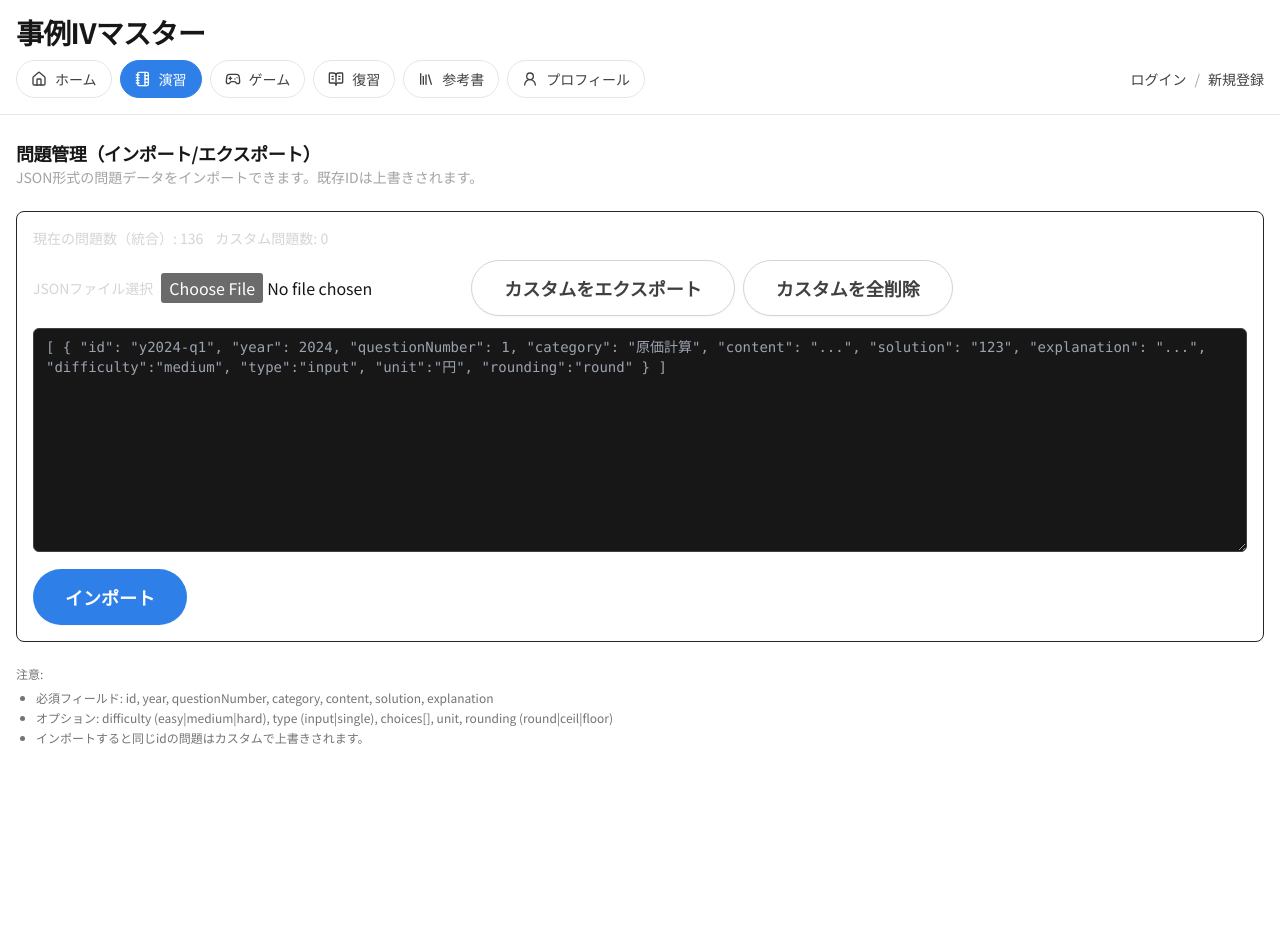
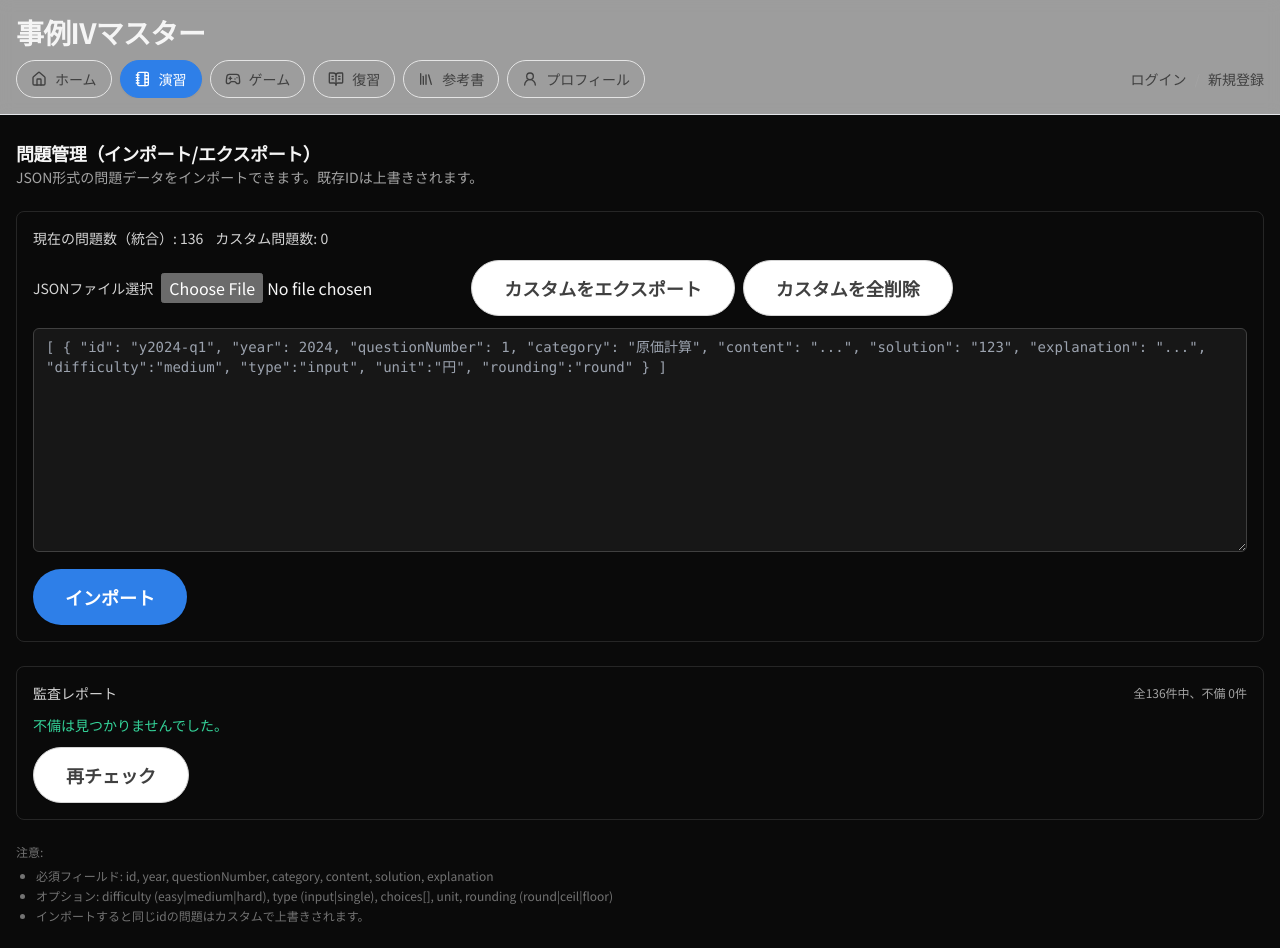
Before and after one commit to machapillo/jirei4-dojo, a Next.js app: page /practice/manage in a window 1280 px wide. Before the commit the page ends 800 px from the top, so only its background shows below. Built offline with nearby package versions, Linux system fonts and the light colour scheme.

Commit message:
UI polish: route transitions, unified chart tooltip, correct-answer effects, dark mode tweaks; add question audit tool

```diff
--- a/app/game/page.tsx
+++ b/app/game/page.tsx
@@ -13,6 +13,33 @@ import {
   Legend,
   CartesianGrid,
 } from "recharts";
+
+type TooltipProps = {
+  active?: boolean;
+  payload?: any[];
+  label?: string;
+};
+
+function CustomTooltip({ active, payload, label }: TooltipProps) {
+  if (!active || !payload || !payload.length) return null;
+  const count = payload.find((p) => p.dataKey === "count")?.value;
+  const rate = payload.find((p) => p.dataKey === "rate")?.value;
+  return (
+    <div className="rounded-lg border bg-white px-3 py-2 text-xs shadow-sm dark:border-neutral-700 dark:bg-neutral-900/95 dark:text-neutral-100">
+      <div className="font-medium text-neutral-700 dark:text-neutral-200 mb-1">{label}</div>
+      <div className="space-y-0.5">
+        <div className="flex items-center justify-between gap-6">
+          <span className="text-neutral-500 dark:text-neutral-400">回答数</span>
+          <span className="font-semibold text-neutral-800 dark:text-neutral-100">{count ?? 0}</span>
+        </div>
+        <div className="flex items-center justify-between gap-6">
+          <span className="text-neutral-500 dark:text-neutral-400">正答率</span>
+          <span className="font-semibold text-emerald-600 dark:text-emerald-400">{typeof rate === "number" ? `${rate}%` : "0%"}</span>
+        </div>
+      </div>
+    </div>
+  );
+}
 
 export default function GamePage() {
   const uid = useUserStore((s: UserState) => s.uid);
@@ -156,7 +183,7 @@ export default function GamePage() {
                 <XAxis dataKey="day" stroke="#9ca3af" tickLine={false} axisLine={{ stroke: "#e5e7eb" }} />
                 <YAxis yAxisId="left" stroke="#9ca3af" tickLine={false} axisLine={{ stroke: "#e5e7eb" }} allowDecimals={false} />
                 <YAxis yAxisId="right" orientation="right" stroke="#9ca3af" tickFormatter={(v) => `${v}%`} tickLine={false} axisLine={{ stroke: "#e5e7eb" }} domain={[0, 100]} />
-                <Tooltip contentStyle={{ background: "#ffffff", border: "1px solid #e5e7eb", color: "#111827" }} formatter={(v: any, n: any) => (n === "rate" ? [`${v}%`, "正答率"] : [v, "回答数"]) } />
+                <Tooltip content={<CustomTooltip />} cursor={{ fill: "#f1f5f9", opacity: 0.5 }} wrapperStyle={{ outline: "none" }} />
                 <Legend wrapperStyle={{ color: "#6b7280" }} />
                 <Bar yAxisId="left" dataKey="count" name="回答数" fill="#3b82f6" radius={[4, 4, 0, 0]} />
                 <Line yAxisId="right" type="monotone" dataKey="rate" name="正答率" stroke="#16a34a" strokeWidth={2} dot={{ r: 2 }} />
--- a/app/globals.css
+++ b/app/globals.css
@@ -15,6 +15,11 @@ body,
 
 body {
   @apply bg-white text-neutral-900 text-[15px] sm:text-base antialiased;
+}
+
+/* Dark mode base */
+.dark body {
+  @apply bg-neutral-950 text-neutral-100;
 }
 
 .container { @apply mx-auto px-4 max-w-7xl; }
@@ -62,13 +67,51 @@ a { @apply text-brand-blue hover:opacity-90; }
     background-color: rgba(255, 255, 255, 0.82);
     backdrop-filter: saturate(150%) blur(10px);
   }
+  .dark .glass {
+    background-color: rgba(17, 24, 39, 0.6); /* slate-900 ~80% */
+    backdrop-filter: saturate(140%) blur(10px);
+  }
 
   /* Press/touch feedback */
   .pressable { transition: transform 120ms ease, box-shadow 120ms ease; }
   .pressable:active { transform: scale(0.98); }
+
+  /* Pop animation utility for correct/incorrect emphasis */
+  .animate-pop { animation: pop-in 240ms cubic-bezier(0.2, 0.8, 0.2, 1); }
+
+  /* Sparkle effect for subtle celebration */
+  .sparkles {
+    position: absolute;
+    inset: 0;
+    pointer-events: none;
+  }
+  .sparkles::before,
+  .sparkles::after {
+    content: "";
+    position: absolute;
+    width: 6px;
+    height: 6px;
+    border-radius: 9999px;
+    background: radial-gradient(circle, rgba(16,185,129,0.9), rgba(16,185,129,0) 70%);
+    animation: sparkle-burst 700ms ease-out forwards;
+  }
+  .sparkles::before { top: 10%; left: 14%; }
+  .sparkles::after { bottom: 18%; right: 12%; animation-delay: 80ms; }
 }
 
 @keyframes skeleton-shimmer {
   0% { transform: translateX(-40%); }
   100% { transform: translateX(40%); }
 }
+
+@keyframes pop-in {
+  0% { transform: scale(0.98); opacity: 0.0; }
+  60% { transform: scale(1.02); opacity: 1; }
+  100% { transform: scale(1); }
+}
+
+@keyframes sparkle-burst {
+  0% { transform: translate(0, 0) scale(0.6); opacity: 0; }
+  30% { opacity: 1; }
+  100% { transform: translate(10px, -14px) scale(1.2); opacity: 0; }
+}
--- a/app/layout.tsx
+++ b/app/layout.tsx
@@ -3,6 +3,7 @@ import "./globals.css";
 import { ThemeProvider } from "@/components/providers/theme-provider";
 import { Nav } from "@/components/nav";
 import { Noto_Sans_JP } from "next/font/google";
+import { RouteTransition } from "@/components/route-transition";
 
 export const metadata: Metadata = {
   title: "事例IVマスター",
@@ -25,7 +26,9 @@ export default function RootLayout({ children }: { children: React.ReactNode })
             </div>
           </header>
           <main className="container py-6">
-            {children}
+            <RouteTransition>
+              {children}
+            </RouteTransition>
           </main>
         </ThemeProvider>
       </body>
--- a/app/practice/manage/page.tsx
+++ b/app/practice/manage/page.tsx
@@ -9,11 +9,13 @@ export default function PracticeManagePage() {
   const [okMsg, setOkMsg] = useState<string | null>(null);
   const [mergedCount, setMergedCount] = useState(0);
   const [customCount, setCustomCount] = useState(0);
+  const [audit, setAudit] = useState<{ total: number; issues: string[] }>({ total: 0, issues: [] });
 
   useEffect(() => {
     (async () => {
       const all = await getQuestions();
       setMergedCount(all.length);
+      setAudit(runAudit(all));
       const raw = typeof window !== "undefined" ? localStorage.getItem("customQuestions") : null;
       if (raw) {
         try {
@@ -43,6 +45,42 @@ export default function PracticeManagePage() {
       setError(`JSONの解析に失敗しました: ${e?.message || e}`);
     }
   };
+
+  function runAudit(all: Question[]) {
+    const issues: string[] = [];
+    const idSet = new Set<string>();
+    for (const q of all) {
+      // Required fields
+      if (!q.id || typeof q.year !== "number" || typeof q.questionNumber !== "number" || !q.category || !q.content || !q.solution || !q.explanation) {
+        issues.push(`[${q.id || "(no id)"}] 必須フィールドの欠落があります`);
+      }
+      // Duplicate id
+      if (q.id) {
+        if (idSet.has(q.id)) issues.push(`[${q.id}] 重複IDが見つかりました`);
+        idSet.add(q.id);
+      }
+      // Single-choice must contain solution in choices
+      if (q.type === "single") {
+        if (!q.choices || !q.choices.length) {
+          issues.push(`[${q.id}] 単一選択ですがchoicesが空です`);
+        } else if (!q.choices.some((c) => normalize(c) === normalize(String(q.solution)))) {
+          issues.push(`[${q.id}] 単一選択の選択肢にsolutionが含まれていません`);
+        }
+      }
+      // Rounding sanity: numeric solution should be number if rounding specified
+      if (q.rounding) {
+        const num = Number(normalize(String(q.solution)));
+        if (Number.isNaN(num)) {
+          issues.push(`[${q.id}] rounding指定がありますがsolutionが数値に変換できません`);
+        }
+      }
+    }
+    return { total: all.length, issues };
+  }
+
+  function normalize(v: string) {
+    return (v || "").toString().replace(/[\,\s]/g, "").trim();
+  }
 
   const onClear = () => {
     clearCustomQuestions();
@@ -96,6 +134,28 @@ export default function PracticeManagePage() {
         {error && <div className="text-red-400 text-sm">{error}</div>}
       </div>
 
+      <div className="rounded-lg border border-neutral-800 p-4 space-y-3">
+        <div className="flex items-center justify-between">
+          <div className="text-sm text-neutral-300">監査レポート</div>
+          <div className="text-xs text-neutral-400">全{audit.total}件中、不備 {audit.issues.length}件</div>
+        </div>
+        {!audit.issues.length ? (
+          <div className="text-emerald-400 text-sm">不備は見つかりませんでした。</div>
+        ) : (
+          <ul className="list-disc pl-5 space-y-1 text-sm text-red-300 max-h-60 overflow-auto">
+            {audit.issues.map((m, i) => (
+              <li key={i}>{m}</li>
+            ))}
+          </ul>
+        )}
+        <div>
+          <Button variant="outline" onClick={async () => {
+            const all = await getQuestions();
+            setAudit(runAudit(all));
+          }}>再チェック</Button>
+        </div>
+      </div>
+
       <div className="text-xs text-neutral-500 space-y-2">
         <p>注意:</p>
         <ul className="list-disc pl-5 space-y-1">
--- a/components/practice/qa.tsx
+++ b/components/practice/qa.tsx
@@ -39,7 +39,7 @@ export function PracticeQA({ question, answer, setAnswer, checked, needsReview,
   return (
     <div className="grid gap-6 md:grid-cols-2">
       <div className="space-y-5">
-        <div className={`rounded-xl border p-6 shadow-sm transition-colors ${checked ? (isCorrect ? "border-emerald-300 bg-emerald-50 animate-pop" : "border-rose-300 bg-rose-50 animate-pop") : "border-neutral-200 bg-white"}`}>
+        <div className={`relative rounded-xl border p-6 shadow-sm transition-colors ${checked ? (isCorrect ? "border-emerald-300 bg-emerald-50 animate-pop" : "border-rose-300 bg-rose-50 animate-pop") : "border-neutral-200 bg-white"}`}>
           <div className="text-sm sm:text-base text-neutral-600 mb-3 flex flex-col gap-1 sm:flex-row sm:items-center sm:justify-between">
             <span>
               {question.year}年 第{question.questionNumber}問 / {question.category}
@@ -48,6 +48,7 @@ export function PracticeQA({ question, answer, setAnswer, checked, needsReview,
             {metaRight ? <span className="text-neutral-500">{metaRight}</span> : null}
           </div>
           <p className="text-neutral-900 whitespace-pre-wrap leading-relaxed text-base sm:text-lg">{question.content}</p>
+          {checked && isCorrect ? <div className="sparkles" aria-hidden="true" /> : null}
         </div>
 
         <div className="rounded-xl border border-neutral-200 bg-white p-5 space-y-4 shadow-sm">
--- /dev/null
+++ b/components/route-transition.tsx
@@ -0,0 +1,21 @@
+"use client";
+import { usePathname } from "next/navigation";
+import { AnimatePresence, motion } from "framer-motion";
+import React from "react";
+
+export function RouteTransition({ children }: { children: React.ReactNode }) {
+  const pathname = usePathname();
+  return (
+    <AnimatePresence mode="wait" initial={false}>
+      <motion.div
+        key={pathname}
+        initial={{ opacity: 0, y: 8 }}
+        animate={{ opacity: 1, y: 0 }}
+        exit={{ opacity: 0, y: -8 }}
+        transition={{ type: "spring", stiffness: 220, damping: 26, mass: 0.6 }}
+      >
+        {children}
+      </motion.div>
+    </AnimatePresence>
+  );
+}
```
